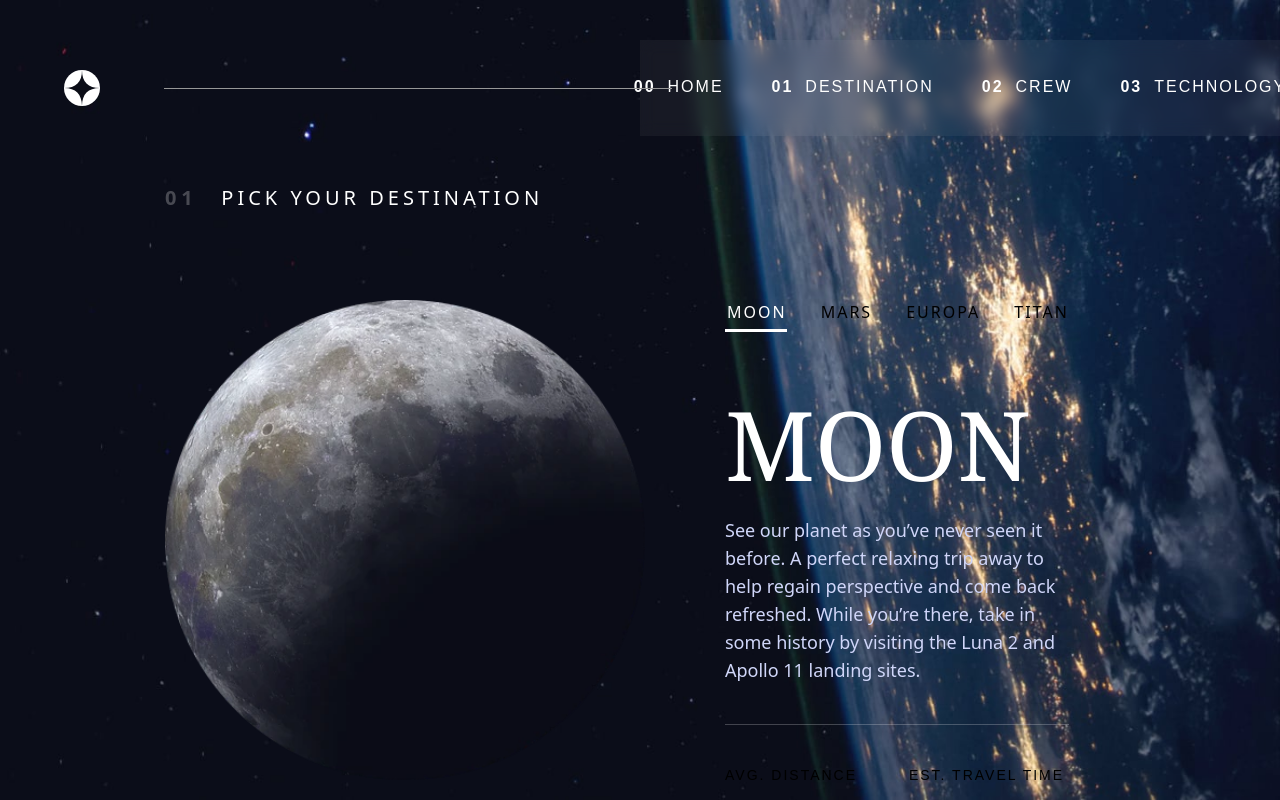
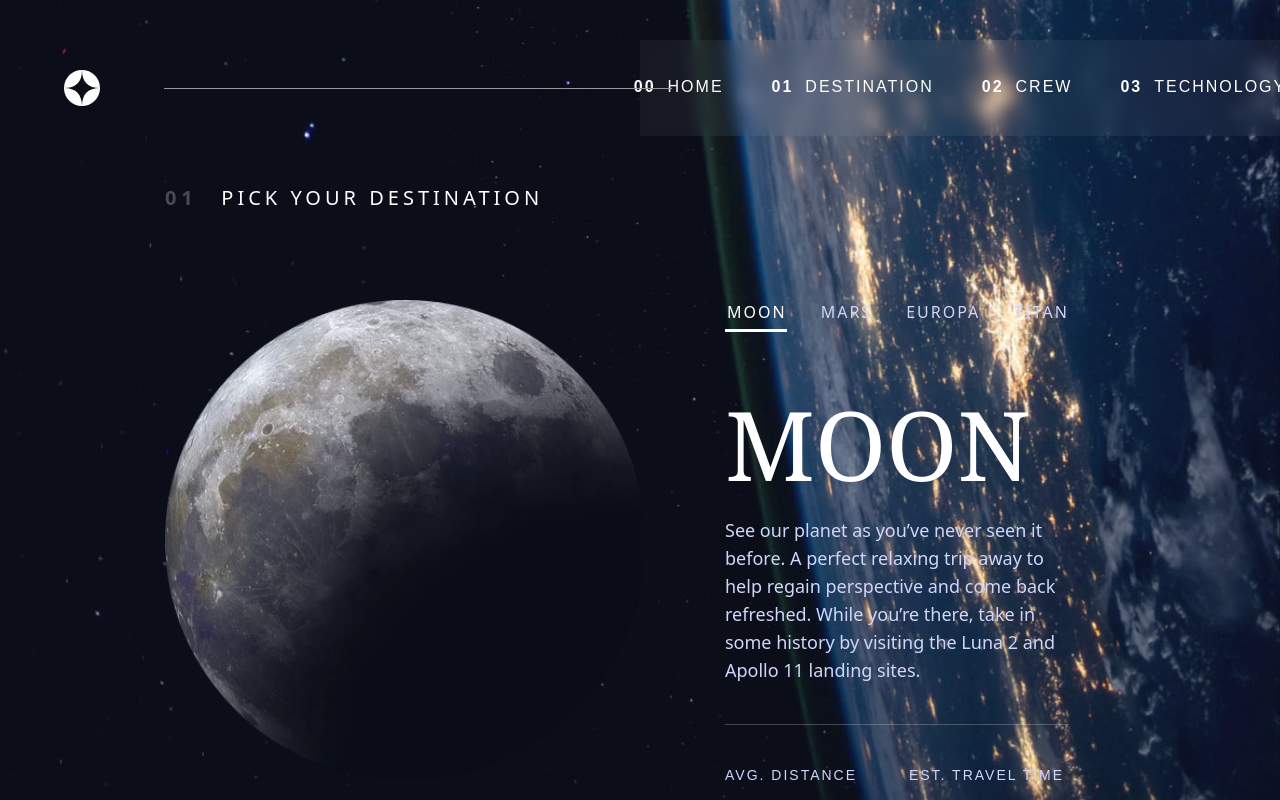
Before and after one commit to garyeung/space-tourism-webisite, a React (Vite) app: page /destination in a window 1280 px wide. Built offline with nearby package versions, Linux system fonts and the light colour scheme.

Commit message:
fix typo

```diff
--- a/src/pages/Dest.tsx
+++ b/src/pages/Dest.tsx
@@ -78,11 +78,11 @@ function Gallery({image,tabList,destName,description,distance,travelTime}:Galler
         <hr className="opacity-25"/>
         <div  className="mt-6 lg:mt-10 text-center grid grid-rows-2 md:grid-rows-none md:grid-cols-2 gap-6 lg:text-start">
             <div className="">
-                <h3 className="text-BLUE-300 text-preset-7 mb-3 uppercase">avg. distance</h3>
+                <h3 className="text-blue-300 text-preset-7 mb-3 uppercase">avg. distance</h3>
                 <p className="text-preset-6 text-white uppercase">{distance}</p>
             </div>
             <div>
-                <h3 className="text-BLUE-300 text-preset-7 uppercase mb-3">est. travel time</h3>
+                <h3 className="text-blue-300 text-preset-7 uppercase mb-3">est. travel time</h3>
                 <p className="text-preset-6 text-white uppercase">{travelTime}</p>
             </div>
         </div>
@@ -102,7 +102,7 @@ function Tab({selected, name,handleClick}:{selected: string, name: string, handl
 
 
     return (
-        <button onClick={() => handleClick(name)} className={`h-8 flex items-start border-b-[3px] font-sans text-sm md:text-base tracking-[0.15em] md:tracking-[2px] uppercase transition-colors duration-500 ${selected === name? 'border-white text-white':"border-transparent text-BLUE-300 hover:border-[rgba(255,255,255,0.5)] "}`}><span className='pl-[2px]'>{name}</span></button>
+        <button onClick={() => handleClick(name)} className={`h-8 flex items-start border-b-[3px] font-sans text-sm md:text-base tracking-[0.15em] md:tracking-[2px] uppercase transition-colors duration-500 ${selected === name? 'border-white text-white':"border-transparent text-blue-300 hover:border-[rgba(255,255,255,0.5)] "}`}><span className='pl-[2px]'>{name}</span></button>
     )
 }
 
--- a/src/pages/Home.tsx
+++ b/src/pages/Home.tsx
@@ -29,9 +29,9 @@ function HomeHero(){
 function HomeText(){
     return (
          <div className="text-center lg:col-start-1 lg:row-start-2 lg:text-left">
-            <p className="font-sans text-base tracking-[0.15em] text-BLUE-300 uppercase md:text-[28px] md:tracking-[4px]">So, you want to travel to</p>
+            <p className="font-sans text-base tracking-[0.15em] text-blue-300 uppercase md:text-[28px] md:tracking-[4px]">So, you want to travel to</p>
             <h1 className="font-serif text-[80px] text-white uppercase md:text-[144px]">space</h1>
-            <p className="font-sans leading-[1.8] text-BLUE-300 text-[15px] md:text-base">Let’s face it; if you want to go to space, you might as well genuinely go to
+            <p className="font-sans leading-[1.8] text-blue-300 text-[15px] md:text-base">Let’s face it; if you want to go to space, you might as well genuinely go to
   outer space and not hover kind of on the edge of it. Well sit back, and relax
   because we’ll give you a truly out of this world experience!</p>
          </div>
@@ -41,7 +41,7 @@ function HomeText(){
 function HomeButton(){
     return (
         <div className="w-full flex justify-center items-center lg:justify-end lg:col-start-2 lg:row-start-2">
-            <button className="w-36 h-36 md:w-[272px] md:h-[272px] rounded-full bg-white text-BLUE-900 font-serif text-lg md:text-[32px] uppercase transition-all duration-500 hover:text-opacity-50 outline outline-transparent outline-offset-0 hover:outline-[80px] hover:outline-[rgba(255,255,255,0.1)] md:hover:outline-[88px]">explore</button>
+            <button className="w-36 h-36 md:w-[272px] md:h-[272px] rounded-full bg-white text-blue-900 font-serif text-lg md:text-[32px] uppercase transition-all duration-500 hover:text-opacity-50 outline outline-transparent outline-offset-0 hover:outline-[80px] hover:outline-[rgba(255,255,255,0.1)] md:hover:outline-[88px]">explore</button>
 
         </div>
     );
--- a/src/pages/Tech.tsx
+++ b/src/pages/Tech.tsx
@@ -89,7 +89,7 @@ function Dot({id,active, num, handleClick}:{
     active: string,
     handleClick:(id:string) => void
 }){
-    return (<button className={`h-10 w-10 lg:h-20 lg:w-20 rounded-full text-lg lg:text-[32px] font-serif border border-white border-opacity-25 transition-colors duration-500 ${(active === id?'bg-white text-BLUE-900':'text-white bg-none hover:border-opacity-100')}`} onClick={() => handleClick(id)}>{num}</button>)
+    return (<button className={`h-10 w-10 lg:h-20 lg:w-20 rounded-full text-lg lg:text-[32px] font-serif border border-white border-opacity-25 transition-colors duration-500 ${(active === id?'bg-white text-blue-900':'text-white bg-none hover:border-opacity-100')}`} onClick={() => handleClick(id)}>{num}</button>)
 }
 
 function Image({landscape, portrait}:{landscape:string, portrait:string}){
```
